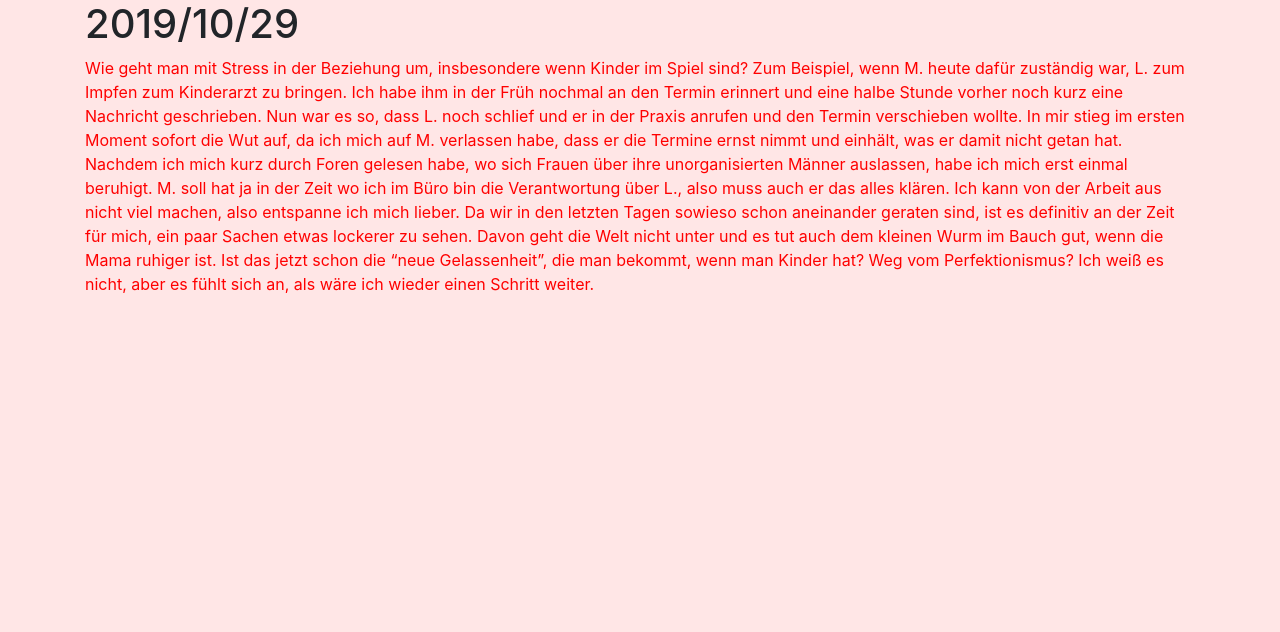
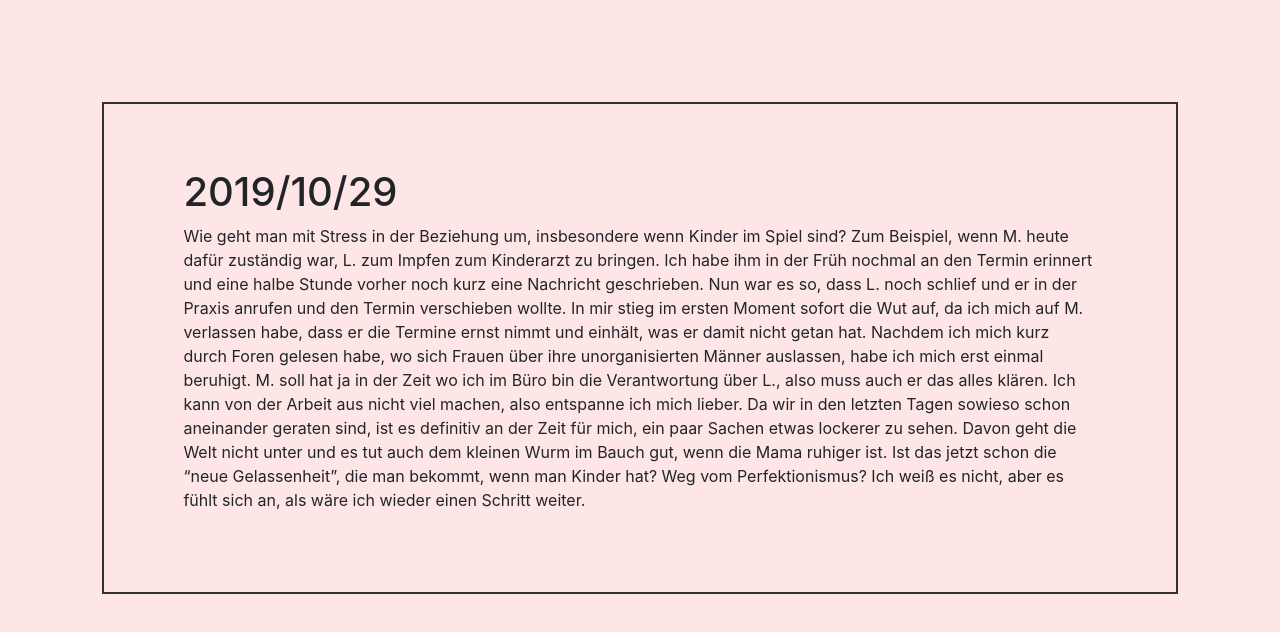
Before and after one commit to YinFromWuHanklan/www.mamayin.de, a plain HTML site: page index.html in a window 1280 px wide. Drawn offline with nearby package versions, Linux system fonts and the light colour scheme.

Commit message:
trying out styles general

```diff
--- a/index.html
+++ b/index.html
@@ -8,9 +8,9 @@
         <link rel="stylesheet" href="https://stackpath.bootstrapcdn.com/bootstrap/4.3.1/css/bootstrap.min.css"
             integrity="sha384-ggOyR0iXCbMQv3Xipma34MD+dH/1fQ784/j6cY/iJTQUOhcWr7x9JvoRxT2MZw1T" crossorigin="anonymous">
         <link rel="stylesheet" href="css/styles.css">
-        <link rel="stylesheet" href="css/test.css">
     </head>
     <body>
+        <div class="main_wrap">
             <div class="container">
                 <h1>
                     2019/10/29
@@ -19,5 +19,6 @@
                     Wie geht man mit Stress in der Beziehung um, insbesondere wenn Kinder im Spiel sind? Zum Beispiel, wenn M. heute dafür zuständig war, L. zum Impfen zum Kinderarzt zu bringen. Ich habe ihm in der Früh nochmal an den Termin erinnert und eine halbe Stunde vorher noch kurz eine Nachricht geschrieben. Nun war es so, dass L. noch schlief und er in der Praxis anrufen und den Termin verschieben wollte. In mir stieg im ersten Moment sofort die Wut auf, da ich mich auf M. verlassen habe, dass er die Termine ernst nimmt und einhält, was er damit nicht getan hat. Nachdem ich mich kurz durch Foren gelesen habe, wo sich Frauen über ihre unorganisierten Männer auslassen, habe ich mich erst einmal beruhigt. M. soll hat ja in der Zeit wo ich im Büro bin die Verantwortung über L., also muss auch er das alles klären. Ich kann von der Arbeit aus nicht viel machen, also entspanne ich mich lieber. Da wir in den letzten Tagen sowieso schon aneinander geraten sind, ist es definitiv an der Zeit für mich, ein paar Sachen etwas lockerer zu sehen. Davon geht die Welt nicht unter und es tut auch dem kleinen Wurm im Bauch gut, wenn die Mama ruhiger ist. Ist das jetzt schon die “neue Gelassenheit”, die man bekommt, wenn man Kinder hat? Weg vom Perfektionismus? Ich weiß es nicht, aber es fühlt sich an, als wäre ich wieder einen Schritt weiter.
                 </p>
             </div>
+        </div>
     </body>
 </html>
--- /dev/null
+++ b/scss/_main.scss
@@ -0,0 +1,9 @@
+body {
+    background-color: $bg_color;
+    width: 100%;
+    .main_wrap {
+        margin: 8%;
+        border: 2px solid $font_color;
+        padding: 5%;
+    }
+}
--- /dev/null
+++ b/scss/_variables.scss
@@ -0,0 +1,2 @@
+$bg_color: #ffe6e6;
+$font_color: #333;
--- /dev/null
+++ b/scss/styles.scss
@@ -0,0 +1,2 @@
+@import "variables";
+@import "main";
--- a/scss/test.scss
+++ /dev/null
@@ -1,5 +0,0 @@
-p {
-    &.testclass {
-        color: red;
-    }
-}
```
Also changed, not shown: css/styles.css, css/test.css (deleted), scss/main.scss (deleted), 2 other files. Lines whose indentation alone changed are shown as unchanged.
